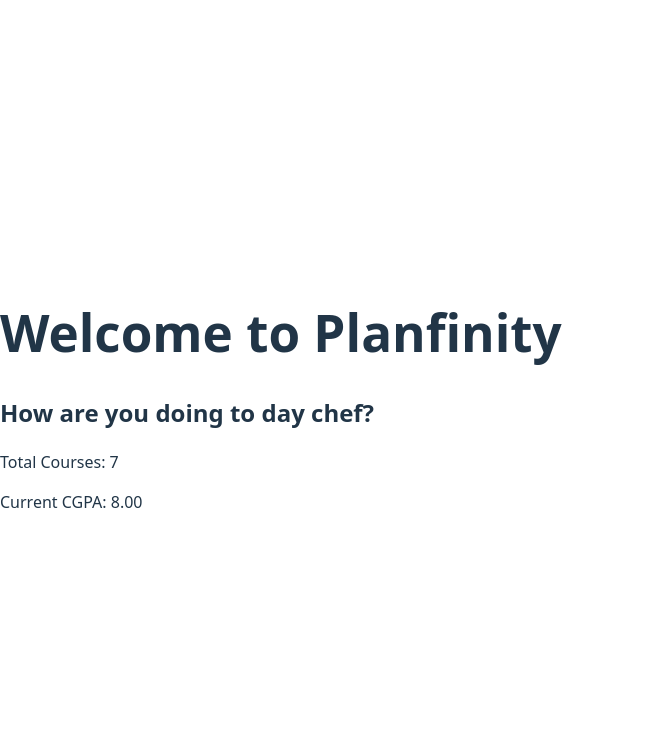
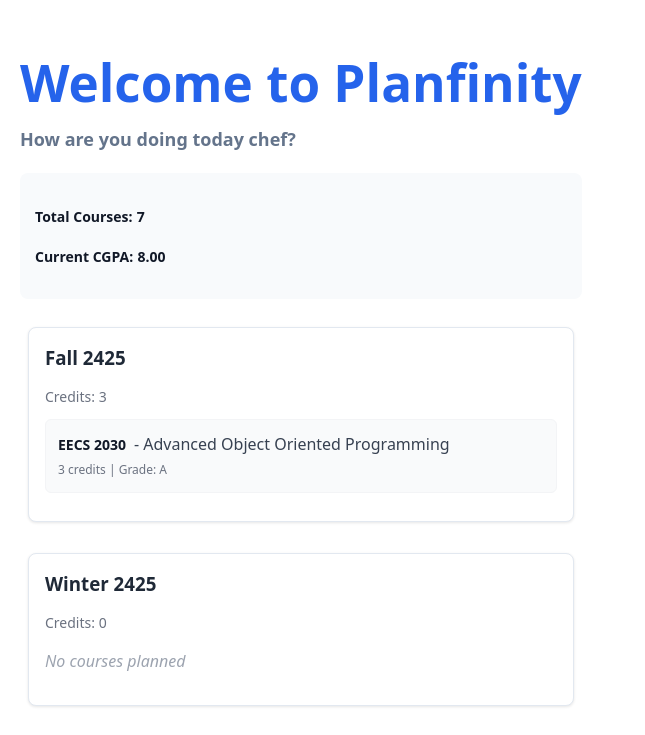
Before and after one commit to adelynntran/Planfinity, a React (Vite) app in the folder client/: page / in a window 1280 px wide. Shown: the top 735 px of the page, without its empty margins (0-645 px from the left). Built offline with nearby package versions, Linux system fonts and the light colour scheme.

Commit message:
add TermCards and CSS

```diff
--- a/client/src/pages/HomePage.jsx
+++ b/client/src/pages/HomePage.jsx
@@ -1,4 +1,7 @@
 import { useApp} from '../context/AppContext';
+
+//import components here:
+import TermCard from '../components/term/TermCard';
 
 function HomePage() {
 
@@ -7,15 +10,25 @@
 
     //declare variables here:
     const currentCGPA = calculateCumulativeGPA();
+    const terms = Object.keys(state.currentPlan.terms);
 
     return (
-      <div>
-        <h1>Welcome to Planfinity</h1>
-        <h2>How are you doing to day chef?</h2>
-        <p>Total Courses: {state.courses.length}</p>
-        <p>Current CGPA: {currentCGPA.gpa}</p>
-      </div>
-    );
+        <div style={{ padding: '20px', maxWidth: '1200px', margin: '0 auto' }}>
+          <h1 style={{ color: '#2563eb', marginBottom: '10px' }}>Welcome to Planfinity</h1>
+          <h2 style={{ color: '#64748b', fontSize: '18px' }}>How are you doing today chef?</h2>
+
+          <div style={{ margin: '20px 0', padding: '15px', backgroundColor: '#f8fafc', borderRadius: '8px' }}>
+            <p><strong style={{ color: '#111827', fontSize: '14px' }}>Total Courses:</strong> <strong style={{ color: '#111827', fontSize: '14px' }}></strong><strong style={{ color: '#111827', fontSize: '14px' }}>{state.courses.length}</strong></p>
+            <p><strong style={{ color: '#111827', fontSize: '14px' }}>Current CGPA:</strong> <strong style={{ color: '#111827', fontSize: '14px' }}>{currentCGPA.gpa}</strong></p>
+          </div>
+
+          <div style={{ display: 'grid', gridTemplateColumns: 'repeat(auto-fit, minmax(300px, 1fr))', gap: '15px' }}>
+            {terms.map(termName => (
+              <TermCard key={termName} termName={termName} />
+            ))}
+          </div>
+        </div>
+      );
   }
 
 //have to have this line
```
